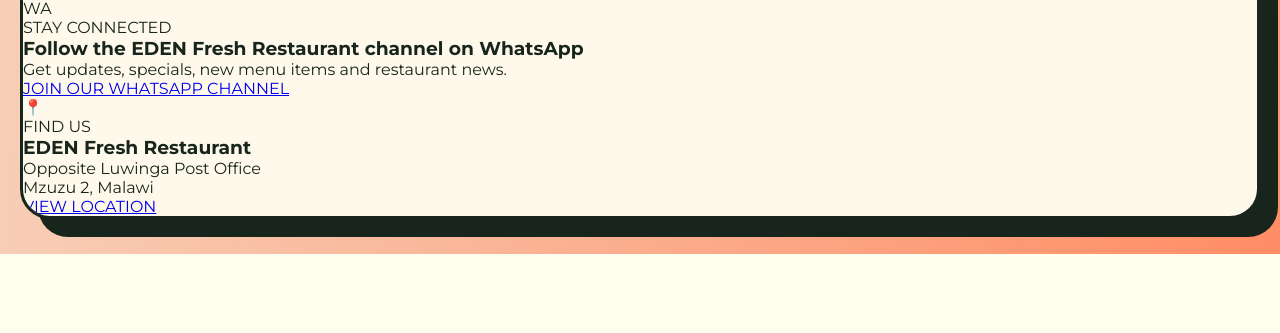
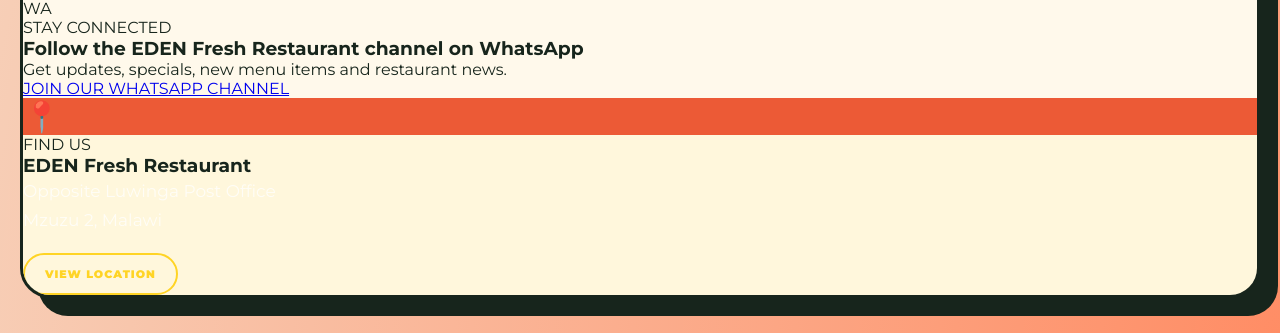
Before and after one commit to El-shaddaii/eden-fresh-restaurant, a Django app: page / in a window 1280 px wide. Shown: the part 4874-5207 px from the top of the page. Before the commit the page ends 5128 px from the top, so only its background shows below. Run offline with Django 5.2, Linux system fonts and the light colour scheme.

Commit message:
Update restaurant menu sections, images, prices, and styling

```diff
--- a/menu/static/css/style.css
+++ b/menu/static/css/style.css
@@ -1216,3 +1216,46 @@
     background: #17251c;
     color: white;
 }
+
+/* =========================================================
+   LOCATION CARD
+========================================================= */
+
+.location-card {
+    grid-column: 1 / -1;
+    max-width: 100%;
+    background: rgba(255, 212, 37, 0.08);
+    border-color: rgba(255, 212, 37, 0.3);
+}
+
+.location-card .order-icon {
+    background: #ec5a36;
+    color: #fff;
+    font-size: 30px;
+}
+
+.location-text {
+    font-size: 17px !important;
+    line-height: 1.7 !important;
+    color: rgba(255, 255, 255, 0.75) !important;
+}
+
+.location-button {
+    display: inline-block;
+    margin-top: 18px;
+    padding: 12px 20px;
+    border: 2px solid #ffd425;
+    border-radius: 50px;
+    color: #ffd425;
+    font-size: 11px;
+    font-weight: 900;
+    letter-spacing: 1px;
+    text-decoration: none;
+    transition: 0.2s ease;
+}
+
+.location-button:hover {
+    background: #ffd425;
+    color: #17251c;
+    transform: translateY(-3px);
+}
```
